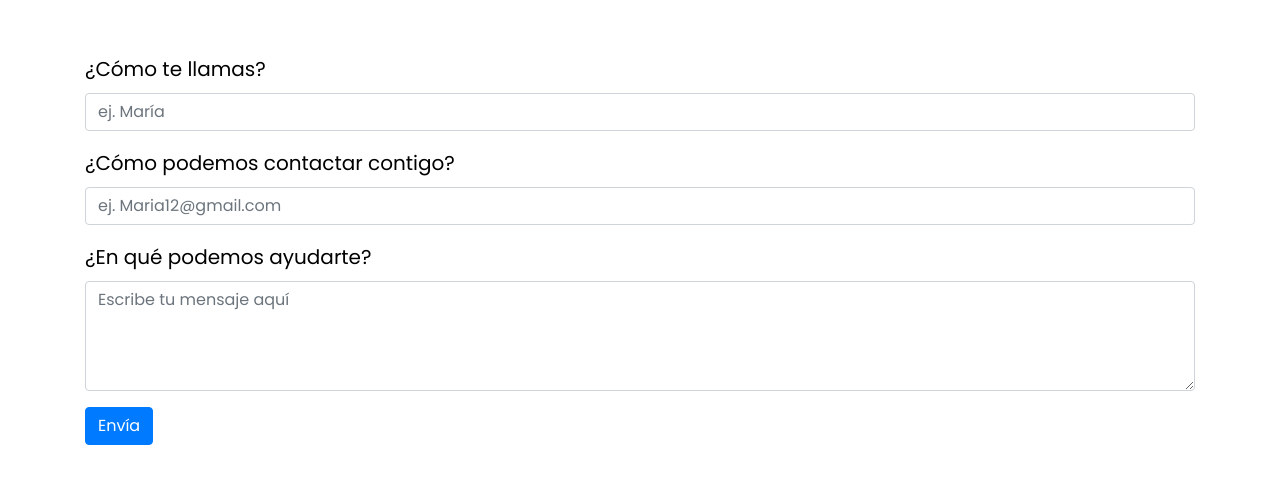
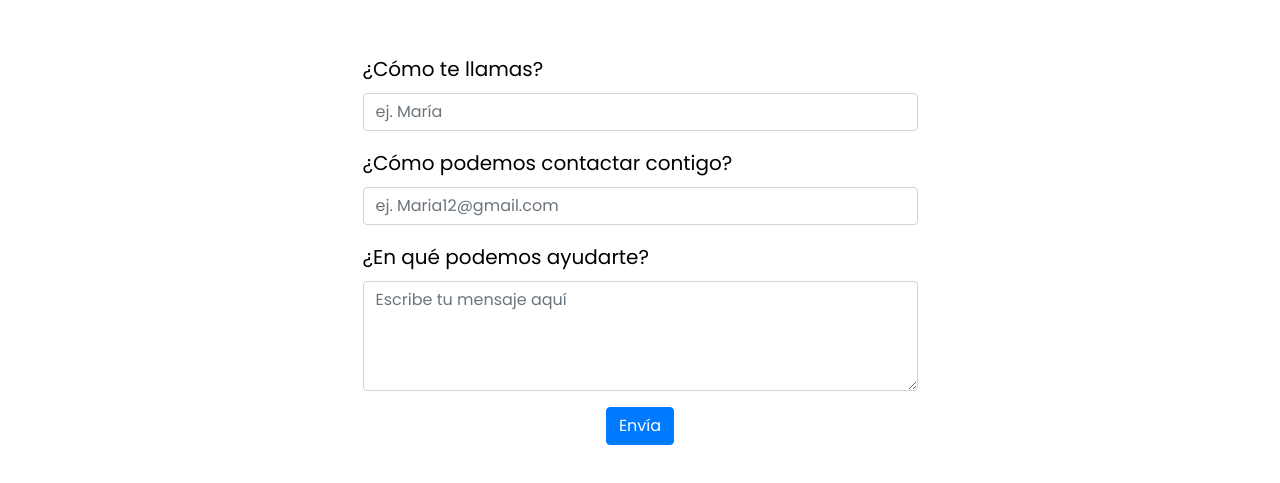
Before and after one commit to joannaWebDev/psicologxs-de-calle, a React (Create React App) app in the folder client/: page /psicologxs-de-calle/ in a window 1280 px wide. Shown: the part 3440-3923 px from the top of the page. Built offline with nearby package versions, Linux system fonts and the light colour scheme.

Commit message:
form aligned to center

```diff
--- a/client/src/components/Form/MainForm.css
+++ b/client/src/components/Form/MainForm.css
@@ -1,9 +1,8 @@
 .centerForm{
     display: flex;
-    justify-content: center;
+    flex-direction: column;
+    align-items: center;
 }
 .formInput{
-    display: flex;
-    width: 50px;
-    align-self: center;
+    width: 50%;
 }
--- a/client/src/components/Form/MainForm.js
+++ b/client/src/components/Form/MainForm.js
@@ -1,6 +1,8 @@
 import React from 'react';
 import Form from 'react-bootstrap/Form';
 import Button from 'react-bootstrap/Button';
+
+import './MainForm.css';
 
 const MainForm = () => {
     return (
@@ -9,11 +11,11 @@ const MainForm = () => {
                 <Form.Label > ¿Cómo te llamas? </Form.Label>
                     <Form.Control type="text" placeholder="ej. María" />
             </Form.Group>
-            <Form.Group controlId="formEmail" >
+            <Form.Group controlId="formEmail" className="formInput">
                 <Form.Label> ¿Cómo podemos contactar contigo? </Form.Label>
                     <Form.Control type="email" placeholder="ej. Maria12@gmail.com" />
             </Form.Group>
-            <Form.Group controlId="formComment" >
+            <Form.Group controlId="formComment" className="formInput">
                 <Form.Label> ¿En qué podemos ayudarte?</Form.Label>
                     <Form.Control as="textarea" rows="4" placeholder="Escribe tu mensaje aquí" />
             </Form.Group>
```
